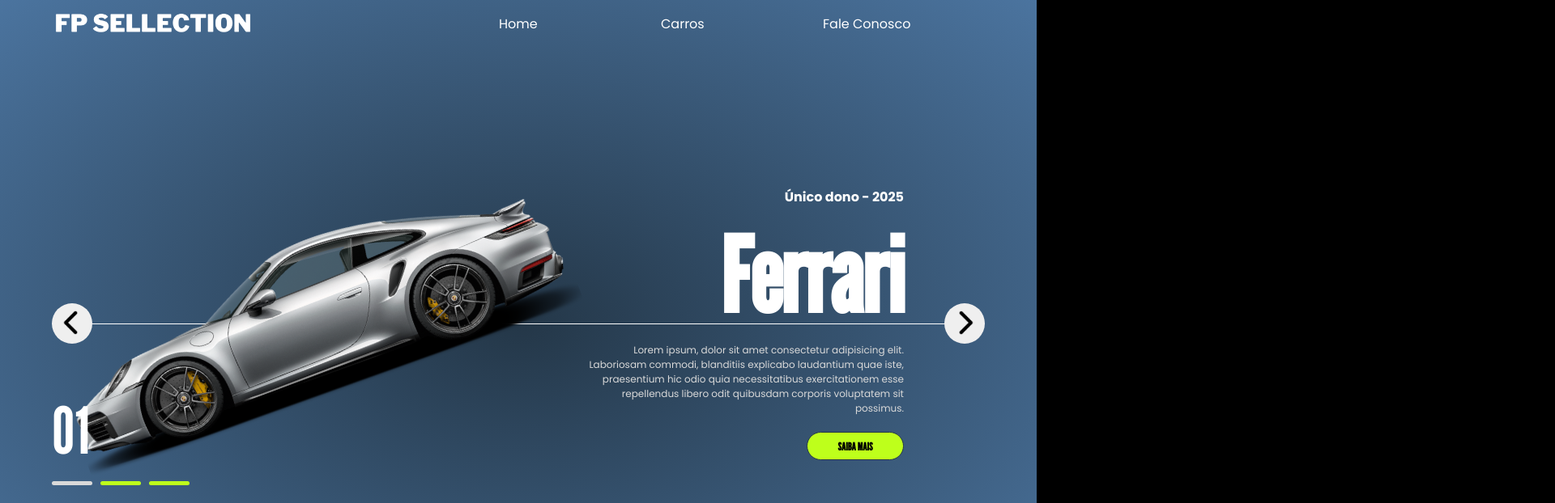
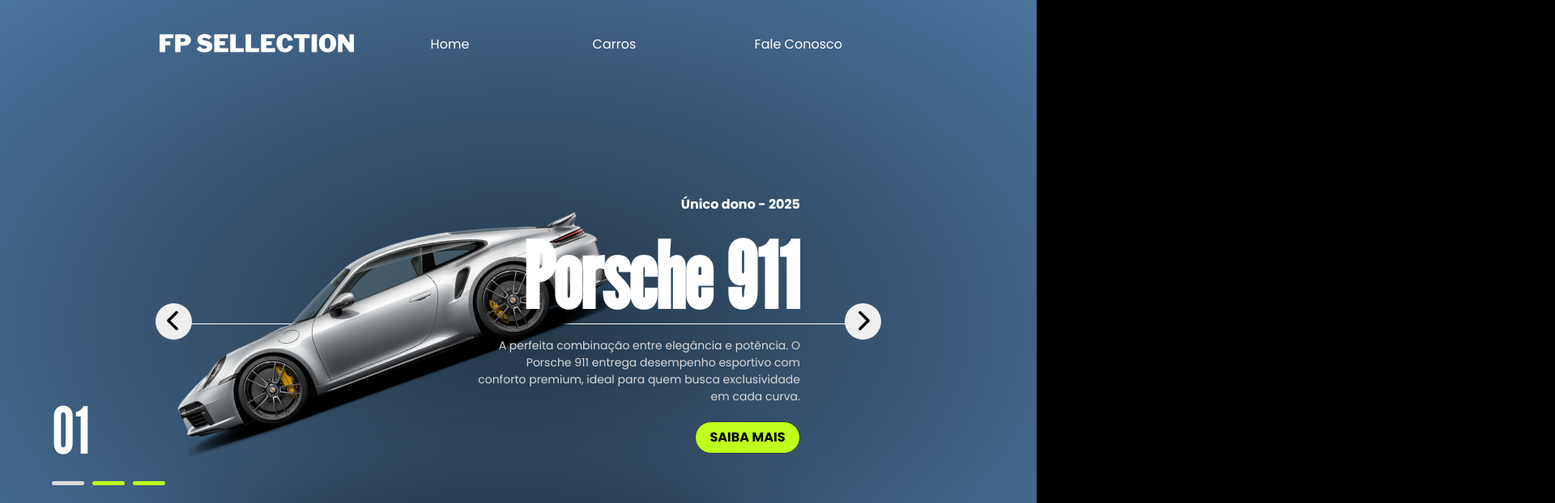
Before and after one commit to GabrielAlderige/Home-Cars, a plain HTML site: page index.html in a window 1280 px wide. Shown: the top 622 px of the page at 81% size, 1920 px wide, since content can reach past the window. Drawn offline with nearby package versions, Linux system fonts and the light colour scheme.

Commit message:
finalizado home

```diff
--- a/index.html
+++ b/index.html
@@ -2,26 +2,23 @@
 <html lang="pt-br">
 
 <head>
-    <meta charset="UTF-8">
-    <meta name="viewport" content="width=device-width, initial-scale=1.0">
-    <link rel="stylesheet" href="style.css">
-    <link rel="preconnect" href="https://fonts.googleapis.com">
-    <link rel="preconnect" href="https://fonts.gstatic.com" crossorigin>
+  <meta charset="UTF-8" />
+  <meta name="viewport" content="width=device-width, initial-scale=1.0" />
+  <link rel="stylesheet" href="style.css" />
+  <link rel="preconnect" href="https://fonts.googleapis.com" />
+  <link rel="preconnect" href="https://fonts.gstatic.com" crossorigin />
   <link
-        href="https://fonts.googleapis.com/css2?family=Open+Sans:ital,wght@0,300..800;1,300..800&family=Poppins:ital,wght@0,100;0,200;0,300;0,400;0,500;0,600;0,700;0,800;0,900;1,100;1,200;1,300;1,400;1,500;1,600;1,700;1,800;1,900&family=Ubuntu:ital,wght@0,300;0,400;0,500;0,700;1,300;1,400;1,500;1,700&display=swap"
-        rel="stylesheet">
-    <link rel="preconnect" href="https://fonts.googleapis.com">
-    <link rel="preconnect" href="https://fonts.gstatic.com" crossorigin>
+    href="https://fonts.googleapis.com/css2?family=Open+Sans:ital,wght@0,300..800;1,300..800&family=Poppins:ital,wght@0,100;0,200;0,300;0,400;0,500;0,600;0,700;0,800;0,900;1,100;1,200;1,300;1,400;1,500;1,600;1,700;1,800;1,900&display=swap"
+    rel="stylesheet" />
   <link
-        href="https://fonts.googleapis.com/css2?family=League+Gothic&family=Open+Sans:ital,wght@0,300..800;1,300..800&family=Poppins:ital,wght@0,100;0,200;0,300;0,400;0,500;0,600;0,700;0,800;0,900;1,100;1,200;1,300;1,400;1,500;1,600;1,700;1,800;1,900&family=Ubuntu:ital,wght@0,300;0,400;0,500;0,700;1,300;1,400;1,500;1,700&display=swap"
-        rel="stylesheet">
-    <script src="script.js"></script>
+    href="https://fonts.googleapis.com/css2?family=League+Gothic&display=swap"
+    rel="stylesheet" />
   <title>Home Cars - Gabriel Alderige</title>
 </head>
 
 <body>
   <header>
-        <img src="./assets/logo.png" alt="Logo">
+    <img src="./assets/logo.png" alt="Logo" />
     <nav>
       <ul>
         <li>Home</li>
@@ -31,37 +28,65 @@
     </nav>
   </header>
 
-    <section>
+  <section class="container">
     <div class="list">
+      <!-- CARRO 1 -->
+      <div class="item active">
+        <div class="car-image">
+          <img src="./assets/1.png" alt="imagem carro" />
+        </div>
+        <div class="content">
+          <p class="car-information">Único dono - 2025</p>
+          <h2>Porsche 911</h2>
+          <p class="description">
+            A perfeita combinação entre elegância e potência. O Porsche 911 entrega desempenho esportivo com conforto premium, ideal para quem busca exclusividade em cada curva.
+          </p>
+          <button class="information">Saiba Mais</button>
+        </div>
+      </div>
+
+      <!-- CARRO 2 -->
       <div class="item">
         <div class="car-image">
-                    <img src="./assets/1.png" alt="imagem carro">
+          <img src="./assets/2.png" alt="imagem carro" />
+        </div>
+        <div class="content">
+          <p class="car-information">Conversível - 2025</p>
+          <h2>Ferrari</h2>
+          <p class="description">
+            Design arrojado, motor impressionante e uma herança de velocidade. A Ferrari é feita para quem vive intensamente e exige uma experiência automotiva sem limites.
+          </p>
+          <button class="information">Saiba Mais</button>
+        </div>
       </div>
 
+      <!-- CARRO 3 -->
+      <div class="item">
+        <div class="car-image">
+          <img src="./assets/3.png" alt="imagem carro" />
+        </div>
         <div class="content">
-                    <p class="car-information">
-                        Único dono - 2025
+          <p class="car-information">Segundo Dono - 2017</p>
+          <h2>Lamborghini</h2>
+          <p class="description">
+            Com linhas agressivas e som inconfundível, a Lamborghini é um ícone da performance. Feita para desafiar o comum e transformar cada trajeto em espetáculo.
           </p>
-                    <h2>
-                        Ferrari
-                    </h2>
-                    <p class="description">
-                        Lorem ipsum, dolor sit amet consectetur adipisicing elit. Laboriosam commodi, blanditiis
-                        explicabo laudantium quae iste, praesentium hic odio quia necessitatibus exercitationem esse
-                        repellendus libero odit quibusdam corporis voluptatem sit possimus.
-                    </p>
-                    <button class="information">
-                        Saiba Mais
-                    </button>
+          <button class="information">Saiba Mais</button>
         </div>
       </div>
     </div>
 
+    <!-- BOTÕES -->
     <div class="arrows">
-            <button><img src="./assets/arrow.png" alt="setas"></button>
-            <button><img src="./assets/arrow.png" alt="setas"></button>
+      <button id="prev">
+        <img src="./assets/arrow.png" alt="seta esquerda" />
+      </button>
+      <button id="next">
+        <img src="./assets/arrow.png" alt="seta direita" />
+      </button>
     </div>
 
+    <!-- INDICADORES -->
     <div class="indicators">
       <div class="number">01</div>
       <ul>
@@ -71,6 +96,8 @@
       </ul>
     </div>
   </section>
+
+  <script src="script.js"></script>
 </body>
 
 </html>
--- a/style.css
+++ b/style.css
@@ -2,11 +2,11 @@
     margin: 0;
     padding: 0;
     box-sizing: border-box;
-   list-style: none;
-   font-family: "Poppins", sans-serif;
+    list-style: none;
+    font-family: "Poppins", sans-serif;
 }
 
-body{
+body {
     background-color: #000;
     color: #fff;
     font-size: 16px;
@@ -15,7 +15,7 @@ body{
 
 header {
     position: fixed;
-    width: 90vw;
+    width: 70vw;
     left: 50%;
     transform: translateX(-50%);
     display: grid;
@@ -23,18 +23,19 @@ header {
     grid-template-columns: 1fr 600px;
     gap: 10%;
     z-index: 2;
+    margin-top: 25px;
 
-    & img{
+    & img {
         width: 250px;
     }
 
     & nav {
-        & ul{
+        & ul {
             display: grid;
             grid-template-columns: repeat(3, 200px);
+            cursor: pointer;
         }
     }
-
 }
 
 
@@ -43,29 +44,42 @@ section {
     height: 100vh;
     position: relative;
 
-    & .list{
-        width: 90vw;
+    & .list {
+        width: 70vw;
         height: 100%;
         margin: auto;
         position: relative;
 
-        & .item{
+        & .item {
             position: absolute;
             inset: 0;
 
-            & .car-image{
+            & .car-image {
                 position: absolute;
                 top: 50%;
                 transform: translateY(-50%);
-                width: 70%;
+                width: 80%;
 
-                & img{
+                & img {
                     width: 80%;
                     transform: rotate(-20deg);
                 }
+
+                &::before{
+                    content: '';
+                    position: absolute;
+                    background-color: #000;
+                    width: 100%;
+                    height: 100px;
+                    top: 150%;
+                    left: 50px;
+                    border-radius: 50%;
+                    filter: blur(50px);
+                    opacity: 0.4;
+                }
             }
 
-            & .content{
+            & .content {
                 position: absolute;
                 right: 100px;
                 width: 70%;
@@ -76,51 +90,60 @@ section {
                 align-items: end;
                 gap: 20px;
 
-                & .car-information{
+                & .car-information {
                     font-weight: bold;
                 }
 
-                & h2{
-                    font-size: 8em;
+                & h2 {
+                    font-size: 7em;
                     line-height: 1em;
                     font-family: "League Gothic", sans-serif;
                 }
 
-                & .description{
+                & .description {
                     color: #d9d9d9;
-                    font-size: 12px;
+                    font-size: 14px;
                     text-align: right;
                     max-width: 400px;
                 }
 
-                & .information{
+                & .information {
+                    z-index: 3;
                     border-radius: 30px;
-                    height: 35px;
-                    width: 120px;
+                    height: 40px;
+                    width: 130px;
                     text-transform: uppercase;
                     border: 1px solid #243748;
                     background-color: #beff1b;
                     color: #000;
                     cursor: pointer;
                     font-weight: bold;
-                    font-family: "League Gothic", sans-serif;
+                    font-family: "Poppins", sans-serif;
+                    font-size: 1em;
                 }
+
+                & .information:hover {
+                    transform: scale(1.05);
+                    background-color: #daff7d;
+                }
+
             }
         }
 
-        &::before{
+        &::before {
             content: '';
             position: absolute;
             height: 200px;
-            width: 100%;
+            width: 98%;
             top: 50%;
             border-top: 1px solid #fff;
+            margin-left: 2px;
         }
     }
 
-    .arrows{
+    .arrows {
 
-        width: 90vw;
+        width: 70vw;
         position: absolute;
         top: 50%;
         left: 50%;
@@ -128,35 +151,35 @@ section {
         display: flex;
         justify-content: space-between;
 
-        & button:nth-child(1){
-            & img{
+        & button:nth-child(1) {
+            & img {
                 transform: scale(-1);
             }
         }
 
-        & button{
+        & button {
             top: 60%;
-            width: 50px;
-            height: 50px;
+            width: 45px;
+            height: 45px;
             border-radius: 50%;
             border: none;
             cursor: pointer;
 
 
-            & img{
-                width: 30px;
+            & img {
+                width: 25px;
                 margin-top: 4px;
                 cursor: pointer;
             }
 
-            &:hover{
+            &:hover {
                 background-color: #beff1b;
             }
         }
     }
 
 
-    .indicators{
+    .indicators {
         position: absolute;
         top: 50%;
         left: 50%;
@@ -168,26 +191,93 @@ section {
         justify-content: end;
         gap: 15px;
 
-        & .number{
+        & .number {
             font-size: 5em;
             font-family: "League Gothic", sans-serif;
         }
 
-        & ul{
+        & ul {
             display: flex;
             gap: 10px;
 
-            & li{
-                width: 50px;
+            & li {
+                width: 40px;
                 height: 5px;
                 background-color: #beff1b;
                 border-radius: 5px;
                 transition: 0.5s;
             }
 
-            & .active{
+            & .active {
                 background-color: #d9d9d9;
             }
         }
     }
 }
+
+
+section {
+
+    & .list {
+        --calculation: 1;
+        & .item {
+            transform: translateX(calc(100vw * var(--calculation)));
+            transition: 0.5s;
+            opacity: 0;
+
+            & .car-image {
+                & img {
+                    transform: rotate(0);
+                    transition: 0.5s;
+                    transition-delay: 0.3s;
+                    opacity: 0;
+                }
+            }
+
+            & .content {
+
+                & .car-information, h2, .description, .information {
+                    transform: translateX(calc(200px * var(--calculation)));
+                    transition: 0.7s;
+                    transition-delay: 0.3s;
+                    opacity: 0;
+                }
+
+                & h2 {
+                    transition-delay: 0.5s;
+                }
+
+                & .description {
+                    transition-delay: 0.7s;
+                }
+
+                & .information {
+                    transition-delay: 0.9s;
+                }
+
+
+            }
+        }
+
+        & .active {
+            transform: translateX(0);
+            transition: 0.5s;
+            opacity: 1;
+
+            & .car-image {
+                & img {
+                    transform: rotate(-20deg);
+                    opacity: 1;
+                }
+            }
+
+            & .content {
+
+                & .car-information, h2, .description, .information {
+                    transform: translateX(0);
+                    opacity: 1;
+                }
+            }
+        }
+    }
+}
```
Also changed, not shown: script.js (+46 -0 lines). Lines whose indentation alone changed are shown as unchanged.
